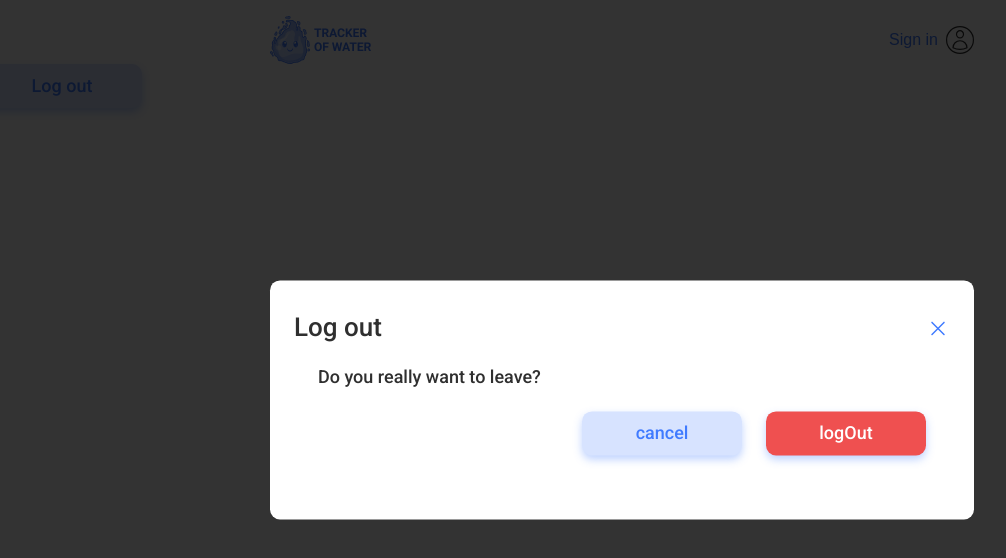
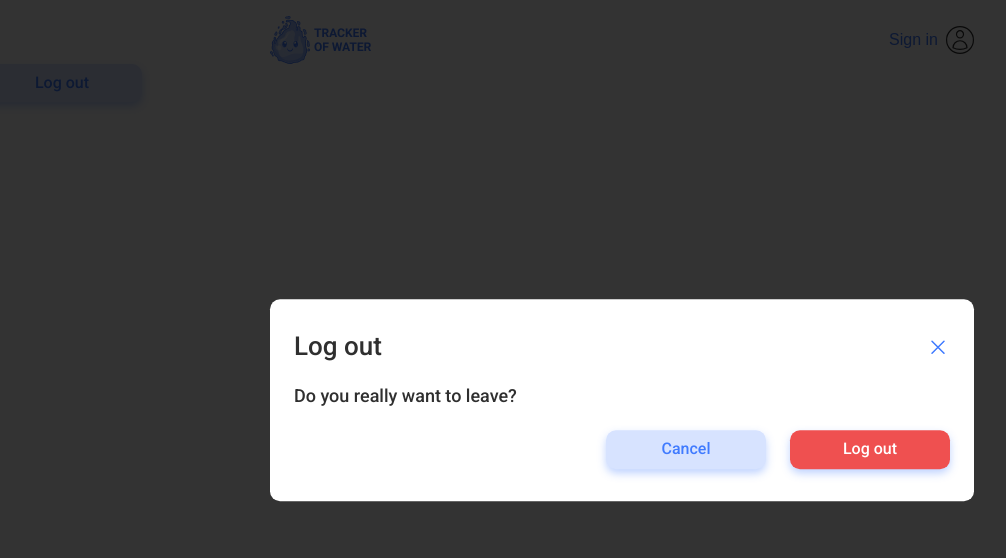
Before and after one commit to VuktorTS/water-tracker, a React (Vite) app: page /modal in a window 1280 px wide. Both pictures are taken after a click on the button "Log out". Shown: the top 558 px of the page, without its empty margins (18-1024 px from the left). Built offline with nearby package versions, Linux system fonts and the light colour scheme.

Commit message:
fix  Today. LogOutModal
1) fix:Стилі кнопки редагування Today
2)fix:Стилі в LogOutModal

```diff
--- a/src/components/LogOutModal/LogOutModal.jsx
+++ b/src/components/LogOutModal/LogOutModal.jsx
@@ -2,14 +2,14 @@ import { BoxModal, ButtonBox, ButtonStyle, TextStyle } from './LogOutModal.stule
 
 export const LogOutModal = ({ onClose, onLogout }) => {
   return (
-    <BoxModal>
+      <BoxModal>
       <TextStyle>Do you really want to leave?</TextStyle>
       <ButtonBox>
         <ButtonStyle type="button" onClick={onLogout}>
-          logOut
+          Log out
         </ButtonStyle>
         <ButtonStyle type="button" onClick={onClose}>
-          cancel
+          Cancel
         </ButtonStyle>
       </ButtonBox>
     </BoxModal>
--- a/src/components/LogOutModal/LogOutModal.stuled.jsx
+++ b/src/components/LogOutModal/LogOutModal.stuled.jsx
@@ -1,7 +1,24 @@
 import styled from "styled-components";
 
+export const Container = styled.div`
+  position: absolute;
+  width: 280px;
+  top: 50%;
+  left: 50%;
+  transform: translate(-50%, -50%);
+  padding: 24px 12px;
+  border-radius: 10px;
+  background-color: var(--primery-color-white);
+  @media screen and (min-width: 768px) {
+    width: 592px;
+    padding: 32px 24px;
+  }
+  @media screen and (min-width: 1440px) {
+    width: 592px;
+  }
+`;
+
 export const BoxModal = styled.div`
-  padding: 0 24px 32px;
 `;
 export const TextStyle = styled.p`
   font-size: 18px;
@@ -17,15 +34,18 @@ export const ButtonBox = styled.div`
   @media screen and (min-width: 768px) {
     flex-direction: row-reverse;
   }
+  @media screen and (min-width: 1440px) {
+    justify-content: flex-end;
+  }
 `;
+
 export const ButtonStyle = styled.button`
   display: inline-block;
   width: 100%;
   padding: 8px 30px;
   color: #fff;
   font-weight: 500;
-  font-size: 18px;
-  line-height: 24px;
+  font-size: 16x;
   background-color: var(--btn-color-red);
   box-shadow: 0 4px 8px rgba(64, 123, 255, 0.34);
   border-radius: 10px;
--- a/src/components/ModalWrapper/ModalWrapper.jsx
+++ b/src/components/ModalWrapper/ModalWrapper.jsx
@@ -1,7 +1,7 @@
 import { useLockBodyScroll } from 'react-use';
 import { useEffect } from 'react';
 import { createPortal } from 'react-dom';
-import { Backdrop, ButtonClose, CloseIcon, Container, ModalBody, TitleModal } from './ModalWrapper.styled';
+import { Backdrop, ButtonClose, CloseIcon, Container, ModalBody, TitleModal, TitleBox } from './ModalWrapper.styled';
 import icons from "img/icons.svg"
 
 const modalRoot = document.querySelector('#modal');
@@ -30,6 +30,7 @@ const ModalWrapper = ({ onClose, children, title, stylesSetting }) => {
   return createPortal(
     <Backdrop onClick={handleClick}>
       <Container id={stylesSetting ? 'setting' : ''}>
+      <TitleBox>
         <TitleModal>{title}</TitleModal>
         <ButtonClose
           type="button"
@@ -40,6 +41,7 @@ const ModalWrapper = ({ onClose, children, title, stylesSetting }) => {
               <use href={`${icons}#icon-outline`}></use>
             </CloseIcon>
         </ButtonClose>
+        </TitleBox>
         <ModalBody>
           {children}
         </ModalBody>
--- a/src/components/ModalWrapper/ModalWrapper.styled.jsx
+++ b/src/components/ModalWrapper/ModalWrapper.styled.jsx
@@ -28,19 +28,25 @@ export const Container = styled.div`
     width: 592px;
   }
 `;
+
+export const TitleBox = styled.div`
+display: flex;
+-webkit-box-pack: justify;
+justify-content: space-between;
+margin-bottom: 24px;
+`;
+
+
 export const TitleModal = styled.h2`
   color: var(--primery-color-black);
   font-size: 26px;
   font-weight: 500;
   line-height: 1.2;
-  margin-bottom: 26px;
-  @media screen and (min-width: 768px) {
-    margin-bottom: 24px;
-  }
+
 `;
 
 export const ButtonClose = styled.button`
-  position: absolute;
+  // position: absolute;
   top: 28px;
   right: 12px;
   padding: 0;
--- a/src/components/TodayWaterList/TodayWaterList.jsx
+++ b/src/components/TodayWaterList/TodayWaterList.jsx
@@ -93,7 +93,7 @@ export const TodayWaterList = () => {
         <svg>
           <use href={`${icons}#icon-add`}></use>
         </svg>
-        addWater
+        Add water
       </AddWaterBtn>
        {modal && modalType  === MODAL_TYPES.ADD && (
         <ModalWrapper onClose={onClose} title="Add water">
--- a/src/components/TodayWaterList/TodayWaterList.styled.jsx
+++ b/src/components/TodayWaterList/TodayWaterList.styled.jsx
@@ -1,6 +1,7 @@
 import styled from "styled-components"
 
 export const TodayContainer = styled.div`
+margin-bottom: 24px;
 `
 export const TodayTitle = styled.h3`
 font-size: 24px;
@@ -49,10 +50,10 @@ line-height: 1.33;
 color: var(--primery-color-blue);
 `
 export const TodayTime = styled.p`
+margin-left: 12px;
+line-height: 24px;
 font-size: 12px;
-font-weight: 400;
-line-height: 2;
-color: var(--primery-color-black);
+color: #2f2f2f;
 `
 export const TodayTools = styled.div`
 display: flex;
@@ -65,16 +66,27 @@ export const ButtonEdit = styled.button`
     width: 16px;
     height: 16px;
   }
+  height: 16px;
+  position: relative;
+  background-color: transparent;
+  &::after {
+    content: '';
+    position: absolute;
+    left: 50%;
+    bottom: -3px;
+    width: 16px;
+    height: 1px;
+    background-color: #9ebbff;
+    transition: 350ms cubic-bezier(0.23, 1, 0.32, 1);
+    opacity: 0;
+    transform: translateX(-50%);
+  }
 
-  &:hover {
-    border-bottom: 1px solid var(--secondary-color-blue);
+  &:is(:hover, :focus)::after {
+    opacity: 1;
   }
 `
 export const ButtonDelete = styled.button`
-background-color: transparent;
-padding: 0;
-width: 20px;
-height: 20px;
 
 & svg {
   stroke: var(--btn-color-red);
@@ -83,8 +95,26 @@ height: 20px;
   height: 16px;
 }
 
-&:hover {
-  border-bottom: 1px solid var(--btn-color-red);
+height: 16px;
+background-color: transparent;
+position: relative;
+margin-right: 4px;
+
+&::after {
+  content: '';
+  position: absolute;
+  left: 50%;
+  bottom: -3px;
+  width: 16px;
+  height: 1px;
+  background-color: #ef5050;
+  transition: 350ms cubic-bezier(0.23, 1, 0.32, 1);
+  opacity: 0;
+  transform: translateX(-50%);
+}
+
+&:is(:hover, :focus)::after {
+  opacity: 1;
 }
 `
 export const AddWaterBtn = styled.button`
@@ -116,6 +146,6 @@ stroke: var(--primery-color-blue);
   stroke: var(--secondary-yellow);
 }
 `
-export const l = styled.div`
+// export const l = styled.div`
 
-`
+// `
--- a/src/index.css
+++ b/src/index.css
@@ -92,3 +92,19 @@ input {
 .today {
   background-color: var(--secondary-color-blue);
 }
+
+
+::-webkit-scrollbar {
+  width: 4px;
+}
+
+::-webkit-scrollbar-thumb {
+  background-color: #9ebbff;
+  border-radius: 8px;
+
+}
+
+::-webkit-scrollbar-track {
+  width: 2px;
+  background-color: #D7E3FF;
+}
```
